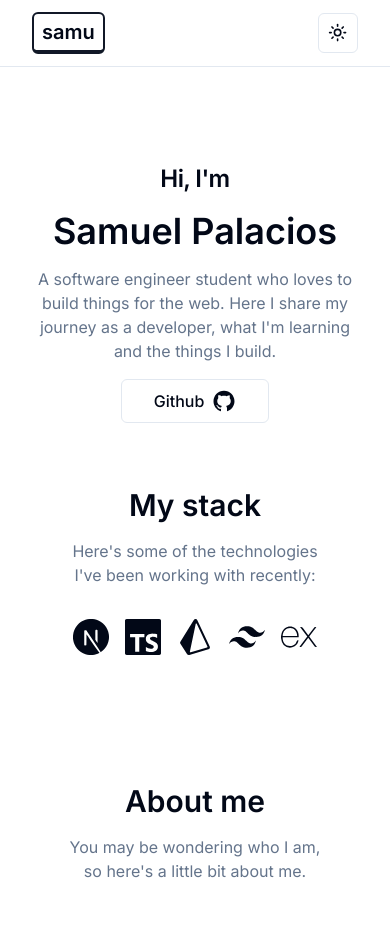
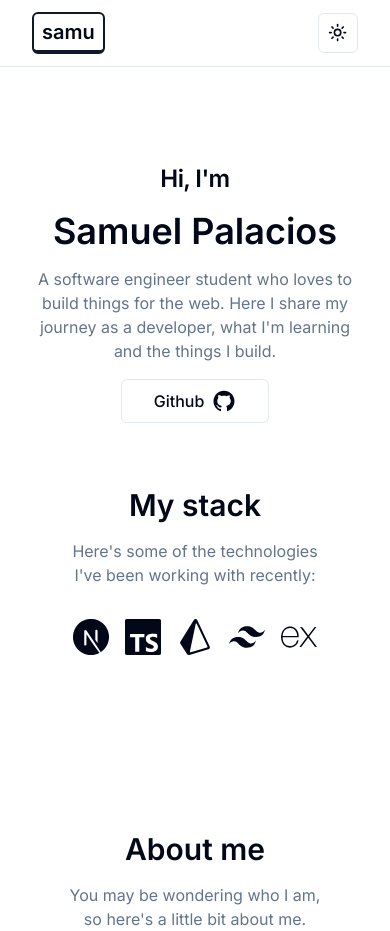
Before and after one commit to samuelpalacioss/blog-project, a Next.js app: page / in a window 390 px wide. Before the commit the page ends 883 px from the top, so only its background shows below. Built offline with nearby package versions, Linux system fonts and the light colour scheme.

Commit message:
Change some margin styling, pending consistent margin

```diff
--- a/app/page.tsx
+++ b/app/page.tsx
@@ -28,7 +28,7 @@ export default function Home() {
         </div>
       </section>
 
-      <section className='space-y-8 py-16 md:py-24 lg:py-32'>
+      <section className='space-y-8 pt-16 pb-28 md:py-24 lg:py-32'>
         <div className='container max-w-[56rem] text-center flex flex-col gap-4 items-center'>
           <h2 className='text-3xl md:text-4xl lg:text-6xl font-semibold'>
             My stack
@@ -56,7 +56,7 @@ export default function Home() {
         </div>
       </section>
 
-      <section className='space-y-6 pt-16 md:py-24 lg:py-32'>
+      <section className='space-y-6 pt-16 md:pt-0 lg:py-32'>
         <div className='container max-w-5xl flex flex-col gap-4 text-center items-center'>
           <h2 className='text-3xl md:text-4xl lg:text-6xl font-semibold'>
             About me
```
